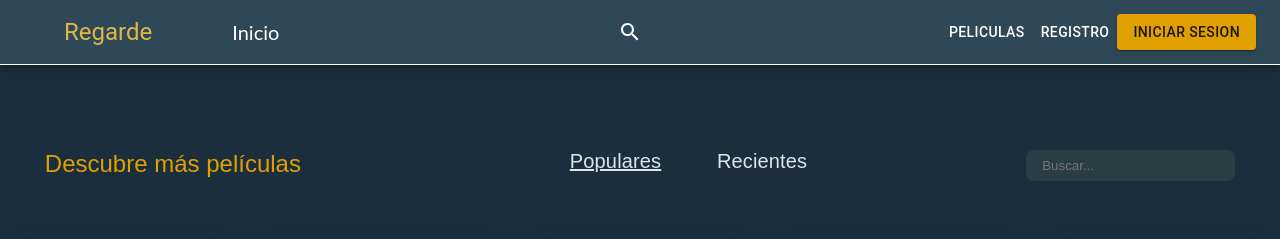
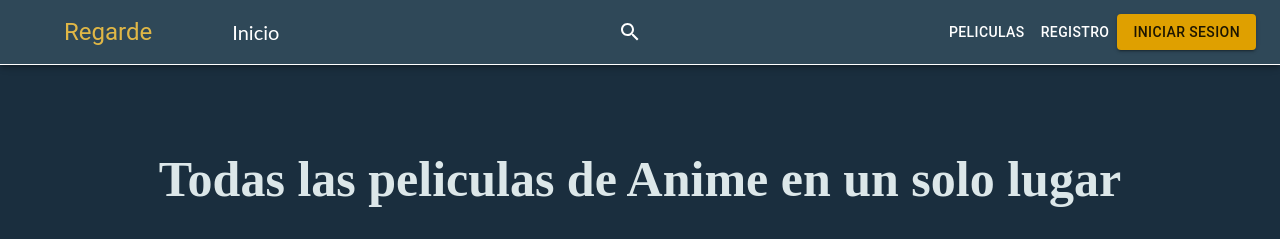
Before and after one commit to GibranGodoy/regardeUI, a React (Create React App) app: page / in a window 1280 px wide. Shown: the top 239 px of the page. Built offline with nearby package versions, Linux system fonts and the light colour scheme.

Commit message:
banner Page

```diff
--- a/src/components/App.js
+++ b/src/components/App.js
@@ -2,6 +2,7 @@
 import "../css/App.css";
 import Footer from "./common/footer/Footer";
 import PageHeader from "./common/header/Header";
+import Banner from "./common/banner/Banner";
 import AppBar from "@material-ui/core/AppBar";
 import { ThemeProvider } from "@material-ui/core/Styles";
 import theme from "../css/ThemeConfig";
@@ -17,6 +18,7 @@ function App() {
         <AppBar position="fixed">
           <PageHeader />
         </AppBar>
+        <Banner />
         <Carousel />
         <Favorites />
         <ReviewList />
--- /dev/null
+++ b/src/components/common/banner/Banner.js
@@ -0,0 +1,12 @@
+import React from 'react';
+import './Banner.scss'
+
+function Banner (){
+    return(
+    <section className ="banner">
+            <span>Todas las peliculas de Anime en un solo lugar</span>
+    </section>
+    )
+}
+
+export default Banner
--- /dev/null
+++ b/src/components/common/banner/Banner.scss
@@ -0,0 +1,10 @@
+@import '../../../css/index.scss';
+
+.banner{
+    margin: 150px 5%;
+    font-family: Montserrat;
+    font-size: 50px;
+    font-weight: 600;
+    text-align: center;
+    color: $text-white-400;
+}
```
Also changed, not shown: src/components/common/header/Header.js (+0 -21 lines), 1 other file (tests, documents, lock files or other folders).
